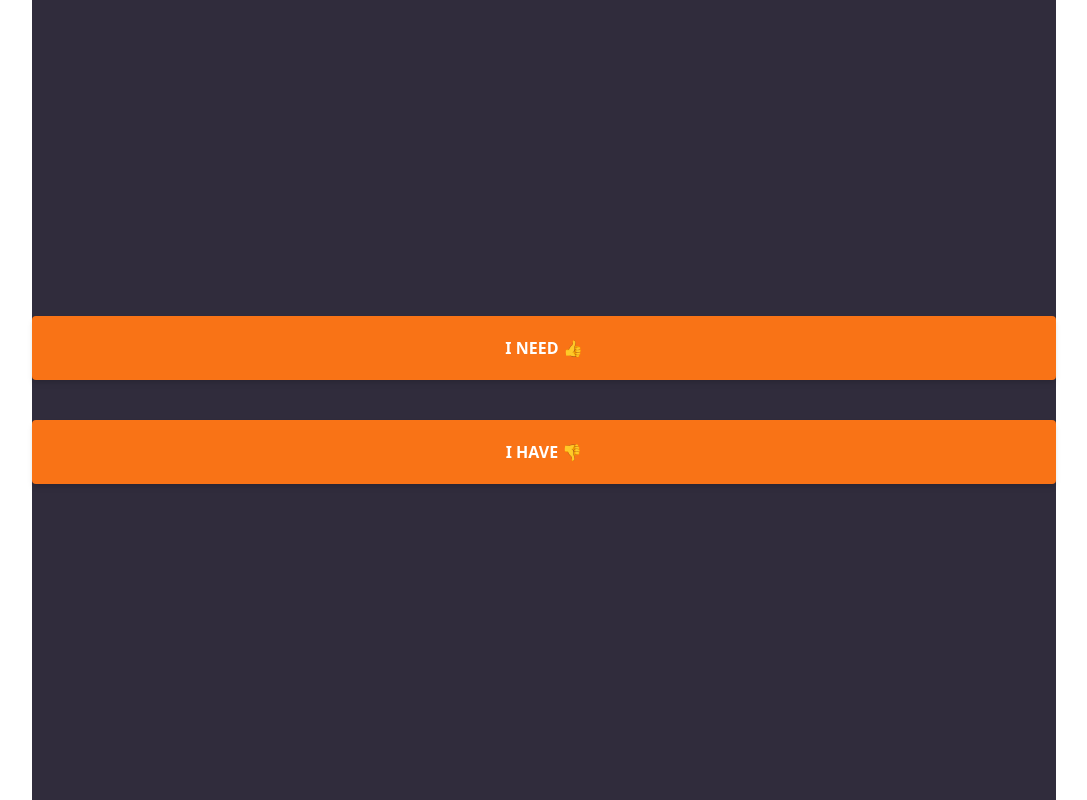
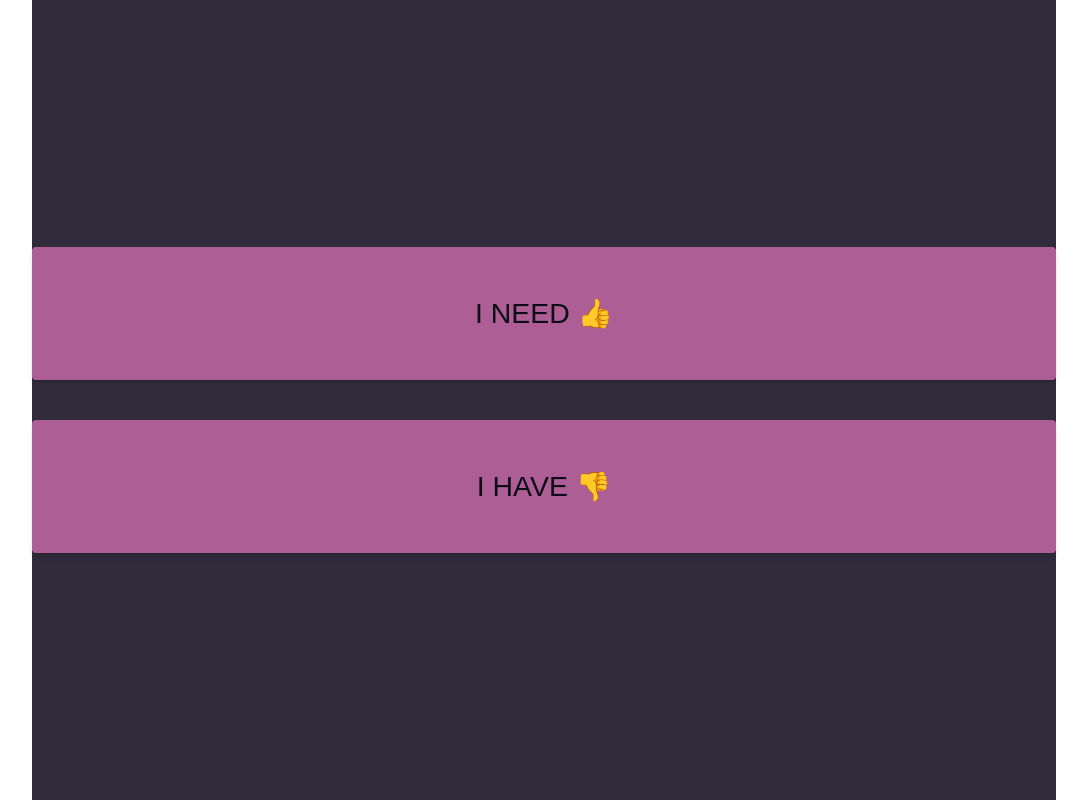
Before and after one commit to SolidarityGR/mobile-app, a React (Create React App) app: page / in a window 1280 px wide. Shown: the whole page, without its empty margins (96-1183 px from the left). Built offline with nearby package versions, Linux system fonts and the light colour scheme.

Commit message:
playing around with the looks of things

```diff
--- a/src/components/Button.js
+++ b/src/components/Button.js
@@ -2,7 +2,7 @@ import classNames from "classnames"
 
 function Button({ children, onClick, className }) {
 	const btnClasses = classNames(
-		"w-full capitalize py-5 px-10 bg-orange-500 hover:bg-orange-600 rounded text-white font-semibold shadow-md",
+		"h-1/6 w-1/2 bg-[color:var(--accent)] hover:bg-[color:var(--primary)] rounded text-[color:var(--textdark)] font-semibold shadow-md text-2xl poppins-regular",
 		className
 	)
 
--- a/src/pages/CategorySelection.js
+++ b/src/pages/CategorySelection.js
@@ -8,9 +8,9 @@ function CategorySelection() {
 
 	return (
 		<StackLayout name="category-selection">
-			<Button onClick={() => navigate("./food")}>Food 🍲</Button>
-			<Button onClick={() => navigate("./clothes")}>Clothes 👕</Button>
-			<Button onClick={() => navigate("./other")}>Other ♻️</Button>
+			<Button onClick={() => navigate("./food")}>food 🍲</Button>
+			<Button onClick={() => navigate("./clothes")}>clothes 👕</Button>
+			<Button onClick={() => navigate("./other")}>other ♻️</Button>
 		</StackLayout>
 	)
 }
```
